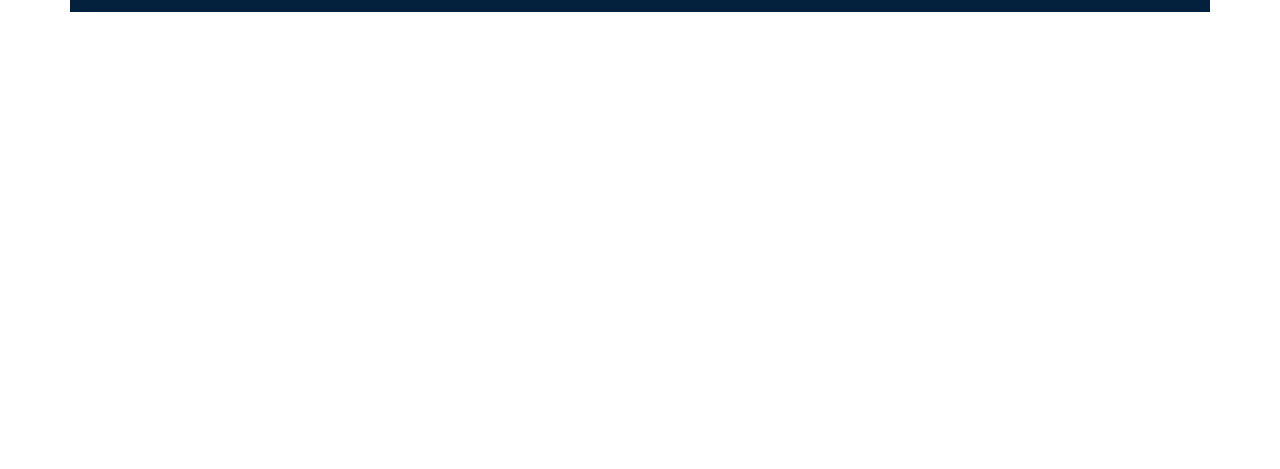
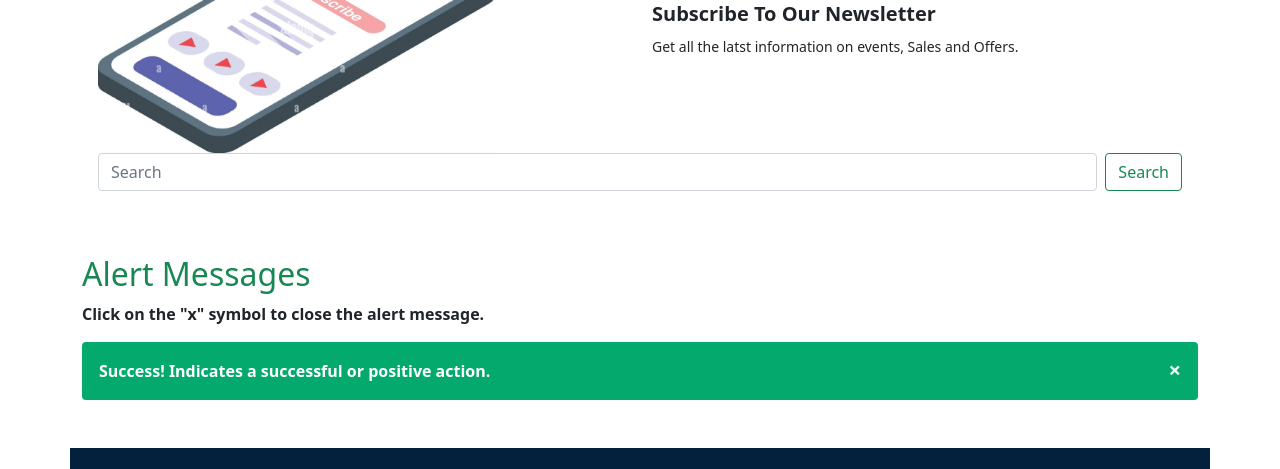
Before and after one commit to AkasHZamaN/convention-center-interactive, a plain HTML site: page index.html in a window 1280 px wide. Shown: the part 2461-2930 px from the top of the page. Before the commit the page ends 2473 px from the top, so only its background shows below. Drawn offline with nearby package versions, Linux system fonts and the light colour scheme.

Commit message:
new slide aded and alert added

```diff
--- a/index.html
+++ b/index.html
@@ -229,10 +229,55 @@
 
 
 
+        <section class="container mt-5">
+            <h1 class="mt-5 text-center text-warning">Subscriber Updates !!</h1>
+
+            <hr style="border-bottom: 3px solid rgb(233, 126, 126); width:80%; margin:auto;">
+            <articale class="row d-flex justify-content-center align-items-center p-3">
+                <articale class="col">
+                  <a href=""><img class="w-75" src="icons/mobile.png" alt=""></i></a>
+                </articale>
+              <article class="col">
+                <h5 class="fw-bolder">Subscribe To Our Newsletter</h5>
+                <small class="fw-normal ">Get all the latst information on events, Sales and Offers.</small>
+              </article>
+
+              <form class="d-flex w-100">
+                <input class="form-control me-2" type="search" placeholder="Search" aria-label="Search">
+                <button class="btn btn-outline-success" type="submit">Search</button>
+              </form>
+            </articale>
+
+        </section>
+
+        <!-- alert option  -->
+
+
+          <div class="container mt-5">
+            <h2 class="text-success">Alert Messages</h2>
+          <p>Click on the "x" symbol to close the alert message.</p>
+        <div class="alert success">
+          <span class="closebtn">&times;</span>
+          <strong>Success!</strong> Indicates a successful or positive action.
+        </div>
+          </div>
+
 
     </main>
 
     <!-- main area ended  -->
+
+
+
+
+
+
+
+
+
+
+
+
 
 
 
@@ -271,5 +316,19 @@
 
      <!-- bootstrap js link  -->
      <script src="https://cdn.jsdelivr.net/npm/bootstrap@5.1.3/dist/js/bootstrap.bundle.min.js" integrity="sha384-ka7Sk0Gln4gmtz2MlQnikT1wXgYsOg+OMhuP+IlRH9sENBO0LRn5q+8nbTov4+1p" crossorigin="anonymous"></script>
+
+     <!-- alart option  -->
+     <script>
+      var close = document.getElementsByClassName("closebtn");
+      var i;
+
+      for (i = 0; i < close.length; i++) {
+        close[i].onclick = function(){
+          var div = this.parentElement;
+          div.style.opacity = "0";
+          setTimeout(function(){ div.style.display = "none"; }, 600);
+        }
+      }
+      </script>
 </body>
 </html>
--- a/style.css
+++ b/style.css
@@ -46,3 +46,35 @@ i{
 .bg-primary-hdr-ftr{
     background-color: #03203C;
 }
+
+
+
+/* alert css  */
+
+.alert {
+    padding: 20px;
+    background-color: #f44336;
+    color: white;
+    opacity: 1;
+    transition: opacity 0.6s;
+    margin-bottom: 15px;
+  }
+
+  .alert.success {background-color: #04AA6D;}
+  .alert.info {background-color: #2196F3;}
+  .alert.warning {background-color: #ff9800;}
+
+  .closebtn {
+    margin-left: 15px;
+    color: white;
+    font-weight: bold;
+    float: right;
+    font-size: 22px;
+    line-height: 20px;
+    cursor: pointer;
+    transition: 0.3s;
+  }
+
+  .closebtn:hover {
+    color: black;
+  }
```
Also changed, not shown: icons/mobile.png (added).
